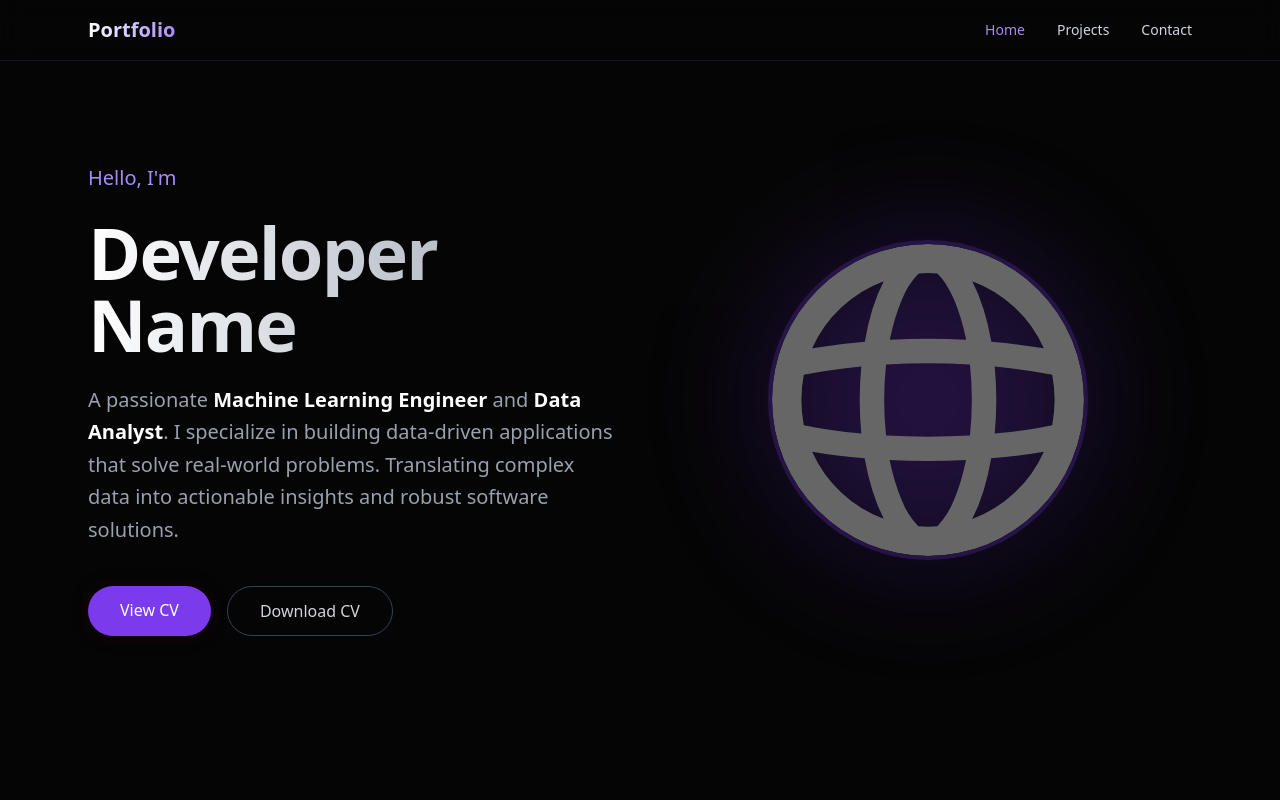
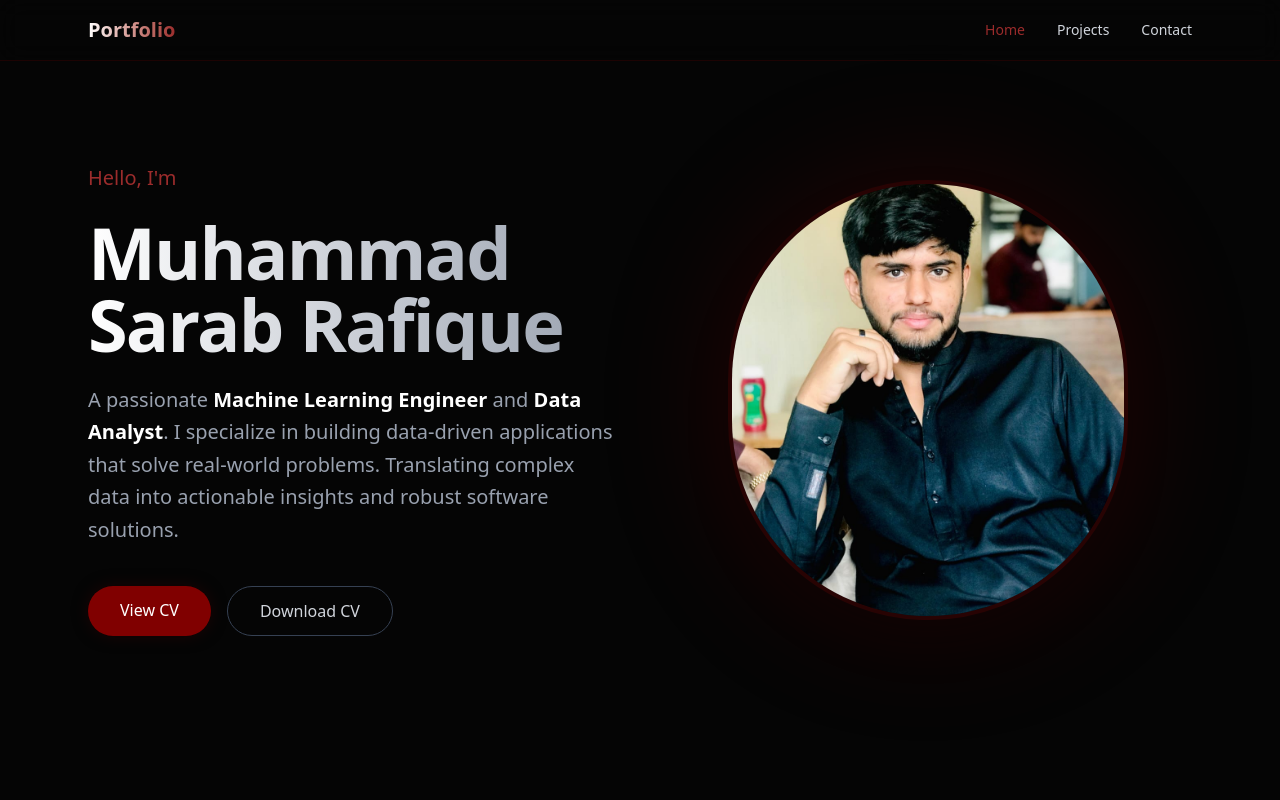
Before and after one commit to Sarab160/Portfolio, a Next.js app: page / in a window 1280 px wide. Shown: the top 800 px of the page. Built offline with nearby package versions, Linux system fonts and the light colour scheme.

Commit message:
portfolio

```diff
--- a/src/app/globals.css
+++ b/src/app/globals.css
@@ -2,12 +2,12 @@
 
 @theme {
   --color-brand-black: #050505;
-  --color-brand-primary: #7c3aed;
-  /* Violet 600 */
-  --color-brand-primary-light: #a78bfa;
-  /* Violet 400 */
-  --color-brand-primary-hover: #5b21b6;
-  /* Violet 800 */
+  --color-brand-primary: #800000;
+  /* Maroon */
+  --color-brand-primary-light: #9b2c2c;
+  /* Lighter Maroon */
+  --color-brand-primary-hover: #4a0404;
+  /* Darker Maroon */
 
   --font-sans: var(--font-geist-sans);
   --font-mono: var(--font-geist-mono);
--- a/src/components/Hero.tsx
+++ b/src/components/Hero.tsx
@@ -14,7 +14,7 @@ const Hero = () => {
             >
                 <h2 className="text-xl font-medium text-brand-primary-light">Hello, I'm</h2>
                 <h1 className="text-5xl md:text-7xl font-bold tracking-tight bg-gradient-to-r from-white to-gray-400 bg-clip-text text-transparent">
-                    Developer Name
+                    Muhammad Sarab Rafique
                 </h1>
                 <p className="text-lg md:text-xl text-gray-400 max-w-2xl leading-relaxed">
                     A passionate <span className="text-white font-semibold">Machine Learning Engineer</span> and <span className="text-white font-semibold">Data Analyst</span>.
@@ -45,10 +45,10 @@ const Hero = () => {
                 transition={{ duration: 0.8, delay: 0.2 }}
                 className="flex-1 flex justify-center mt-10 md:mt-0 relative"
             >
-                <div className="relative w-64 h-64 md:w-80 md:h-80">
+                <div className="relative w-64 h-64 md:w-100 md:h-110">
                     <div className="absolute inset-0 rounded-full bg-brand-primary opacity-20 blur-3xl animate-pulse"></div>
                     <Image
-                        src="/globe.svg" /* Use your profile image path here */
+                        src="/images/sarab.jpg" /* Use your profile image path here */
                         alt="Profile Picture"
                         fill
                         className="rounded-full object-cover border-4 border-brand-primary/20 shadow-2xl relative z-10"
```
Also changed, not shown: public/images/sarab.jpg (added).
